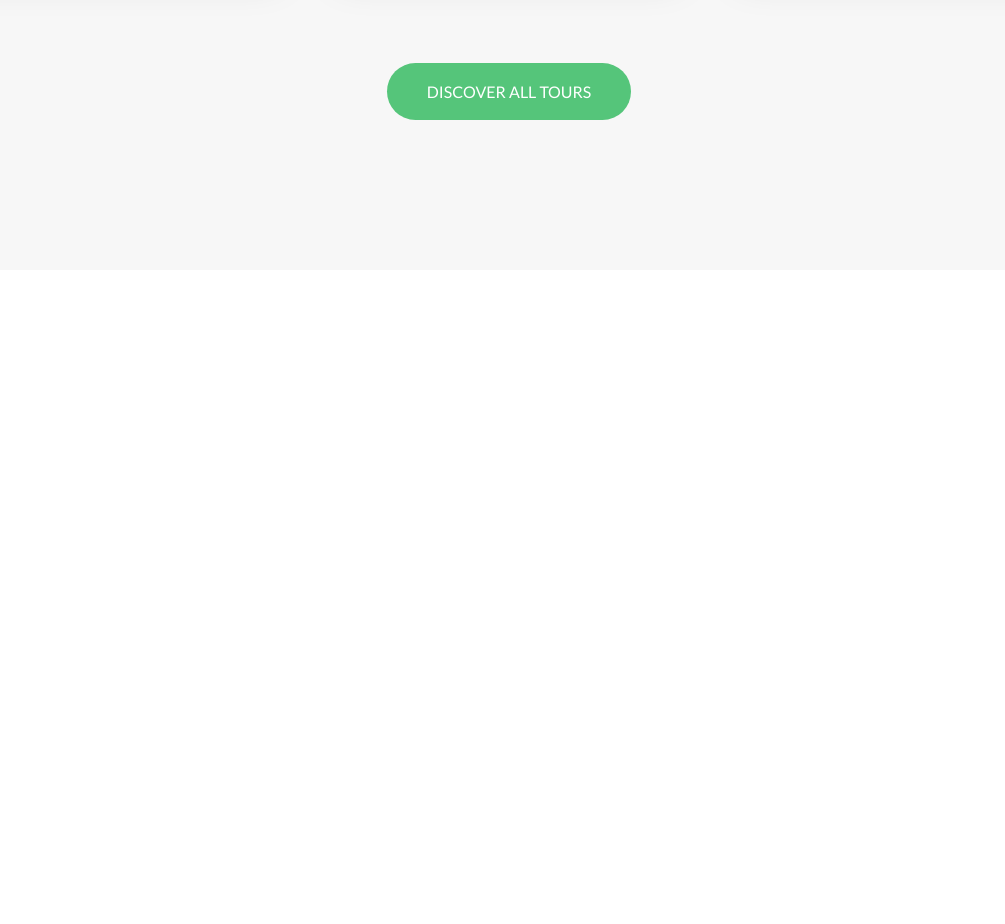
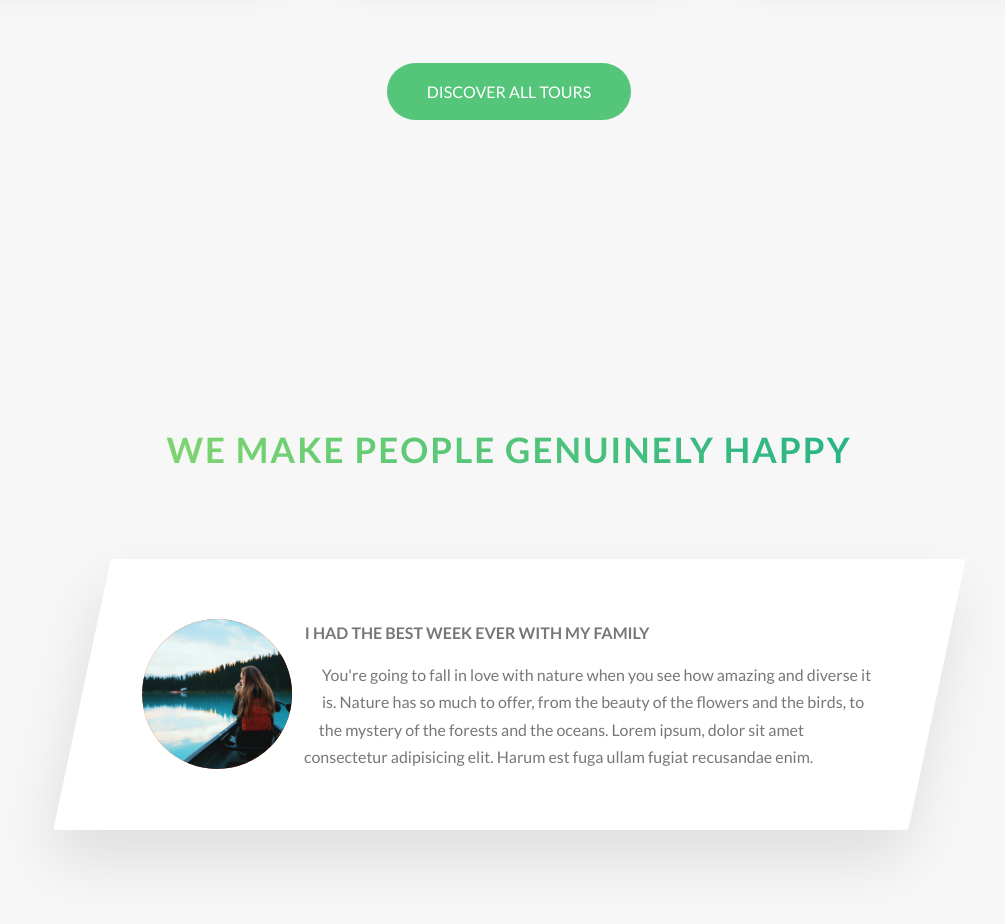
Before and after one commit to prantomollick/natours-HTML-Template, a website: page index.html in a window 1280 px wide. Shown: the part 2932-3856 px from the top of the page, without its empty margins (131-1136 px from the left). Before the commit the page ends 3232 px from the top, so only its background shows below. Drawn offline with Linux system fonts and the light colour scheme.

Commit message:
building the stories section part-01

```diff
--- a/index.html
+++ b/index.html
@@ -219,6 +219,32 @@
 
         </section>
 
+        <section class="section-stories">
+            <div class="u-center-text u-margin-bottom-big">
+                <h2 class="heading-secondary">
+                    We make people genuinely happy
+                </h2>
+            </div>
+            <div class="row">
+                <div class="story">
+                    <figure class="story__shape">
+                        <img src="img/nat-8.jpg" alt="Person on a tour" class="story__img">
+                    </figure>
+                    <div class="story__text">
+                        <h3 class="heading-tertiary u-margin-bottom-small">I had the best week ever with my family</h3>
+                        <p>
+                            You're going to fall in love with nature when you see how amazing and diverse it is. Nature
+                            has so much to offer, from the beauty of the flowers and the birds, to the mystery of the
+                            forests and the oceans. Lorem ipsum, dolor sit amet consectetur adipisicing elit. Harum est
+                            fuga ullam fugiat recusandae enim.
+                        </p>
+                    </div>
+                </div>
+            </div>
+
+        </section>
+
+
     </main>
 
 
--- /dev/null
+++ b/sass/components/_story.scss
@@ -0,0 +1,33 @@
+.story {
+  width: 75%;
+  margin: 0 auto;
+  box-shadow: 0 3rem 6rem rgba($color-black, .1);
+  background-color: $color-white;
+  border-radius: 3px;
+  padding: 6rem;
+  padding-left: 9rem;
+  font-size: $default-font-size;
+  transform: skewX(-12deg);
+
+
+  &__shape {
+    width: 15rem;
+    height: 15rem;
+    background-color: orangered;
+    float: left;
+    -webkit-shape-outside: circle(50% at 50% 50%);
+    shape-outside: circle(50% at 50% 50%);
+    -webkit-clip-path: circle(50% at 50% 50%);
+    clip-path: circle(50% at 50% 50%);
+    transform: translateX(-3rem) skewX(12deg);
+
+  }
+
+  &__img {
+    height: 100%;
+  }
+
+  &__text {
+    transform: skewX(12deg);
+  }
+}
--- a/sass/main.scss
+++ b/sass/main.scss
@@ -12,6 +12,7 @@
 @import "components/card";
 @import "components/composition";
 @import "components/feature-box";
+@import "components/story";
 
 
 @import "layout/grid";
--- a/sass/pages/_home.scss
+++ b/sass/pages/_home.scss
@@ -24,3 +24,9 @@
   padding: 20rem 0 15rem 0;
   margin-top: -11.5rem;
 }
+
+
+.section-stories {
+  padding: 15rem 0;
+  background-color: $color-grey-light-1;
+}
```
Also changed, not shown: css/style.css.
